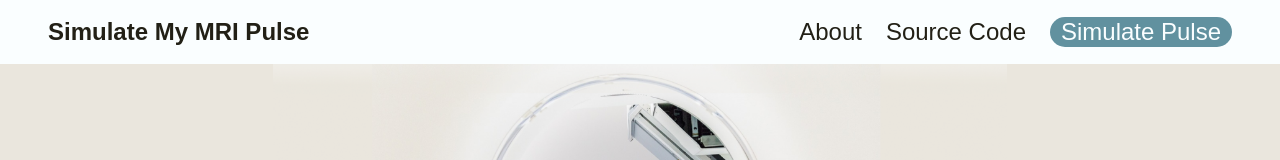
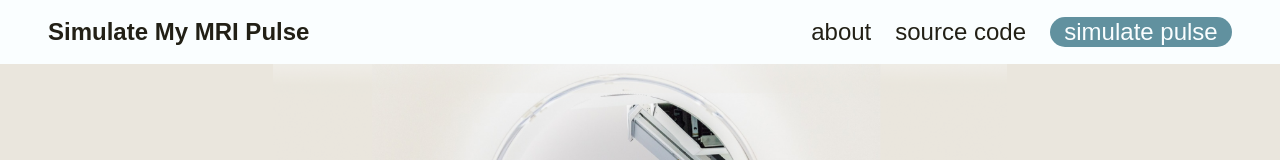
Before and after one commit to madelinemcg/mr-pulse-rest, a React (Create React App) app in the folder client/: page / in a window 1280 px wide. Shown: the top 160 px of the page. Built offline with nearby package versions, Linux system fonts and the light colour scheme.

Commit message:
links renamed

```diff
--- a/client/src/assets/copy/copy.js
+++ b/client/src/assets/copy/copy.js
@@ -1,8 +1,8 @@
 export const COPY = {
     HEADER: {
         LINKS: [
-          { name: "About", route: "https://simulate-my-mri-pulse.onrender.com" },
-          { name: "Source Code", route: "https://github.com/madelinemcg/mr-pulse-rest" },
+          { name: "about", route: "https://simulate-my-mri-pulse.onrender.com" },
+          { name: "source code", route: "https://github.com/madelinemcg/mr-pulse-rest" },
         ],
       },
     HOME: {
--- a/client/src/components/Header/Header.js
+++ b/client/src/components/Header/Header.js
@@ -26,7 +26,7 @@ function Header() {
         </div>
         <div className="button-wrapper">
           <Link href={"/simulation"} className="button">
-            Simulate Pulse
+            simulate pulse
           </Link>
         </div>
       </div>
```
